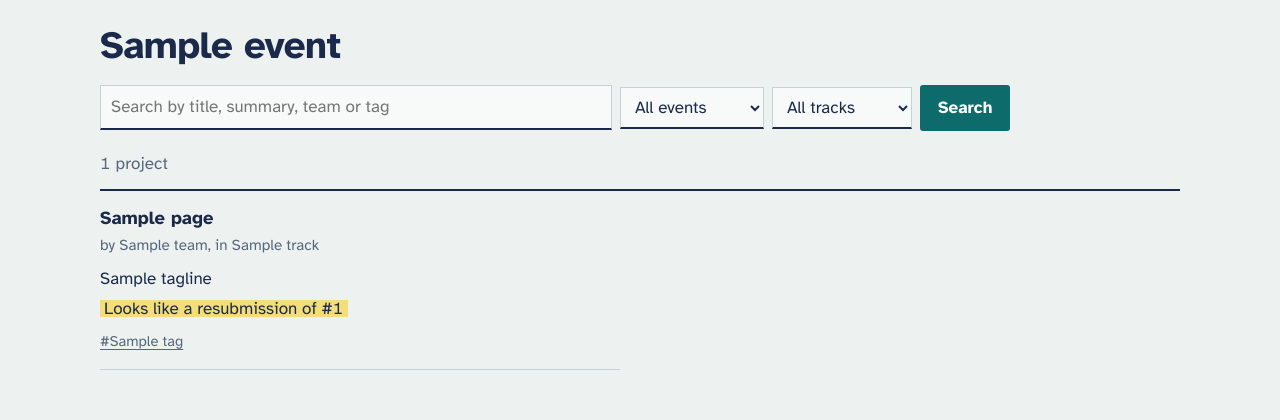
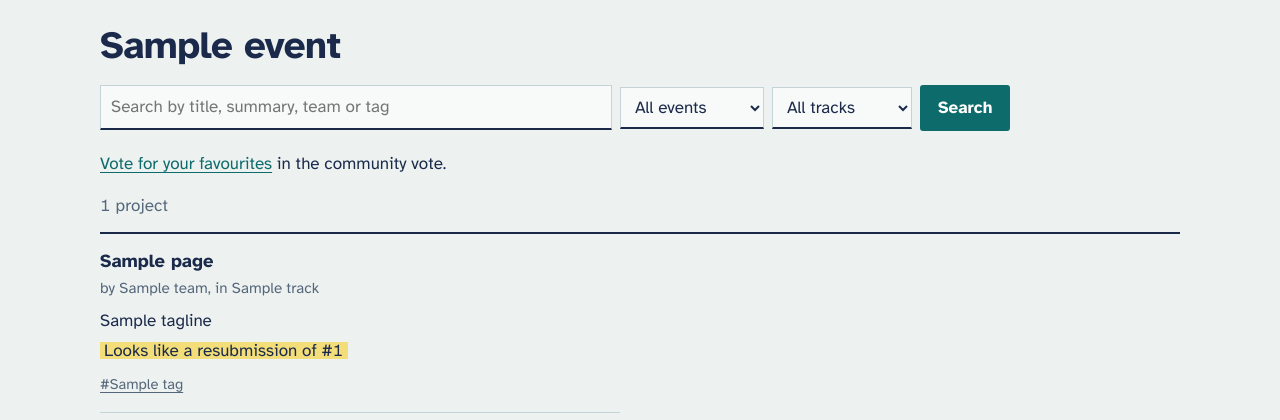
Before and after one commit to keirsalterego/ballotbench, a Django app: template src/portal/templates/portal/gallery.html in a window 1280 px wide. Shown: the part 66-486 px from the top of the page. Run offline with Django 5.2, Linux system fonts and the light colour scheme; the template is opened without the code that fills it: most values are stand-ins (such as "Sample title", 1, 10 or a date in 2020).

Commit message:
The gallery and project pages point to the community vote

```diff
--- a/src/portal/templates/portal/gallery.html
+++ b/src/portal/templates/portal/gallery.html
@@ -16,6 +16,7 @@
   {% endif %}
   <button>Search</button>
 </form>
+{% if event and event.voting_mode != "off" %}<p><a href="{% url 'ballot' event.slug %}">Vote for your favourites</a> in the community vote.</p>{% endif %}
 <p class="count">{% if page.paginator.count %}{{ page.paginator.count }} project{{ page.paginator.count|pluralize }}{% if q %} matching “{{ q }}”{% endif %}{% endif %}</p>
 {% if page.object_list %}
 <ol class="docket">
```
